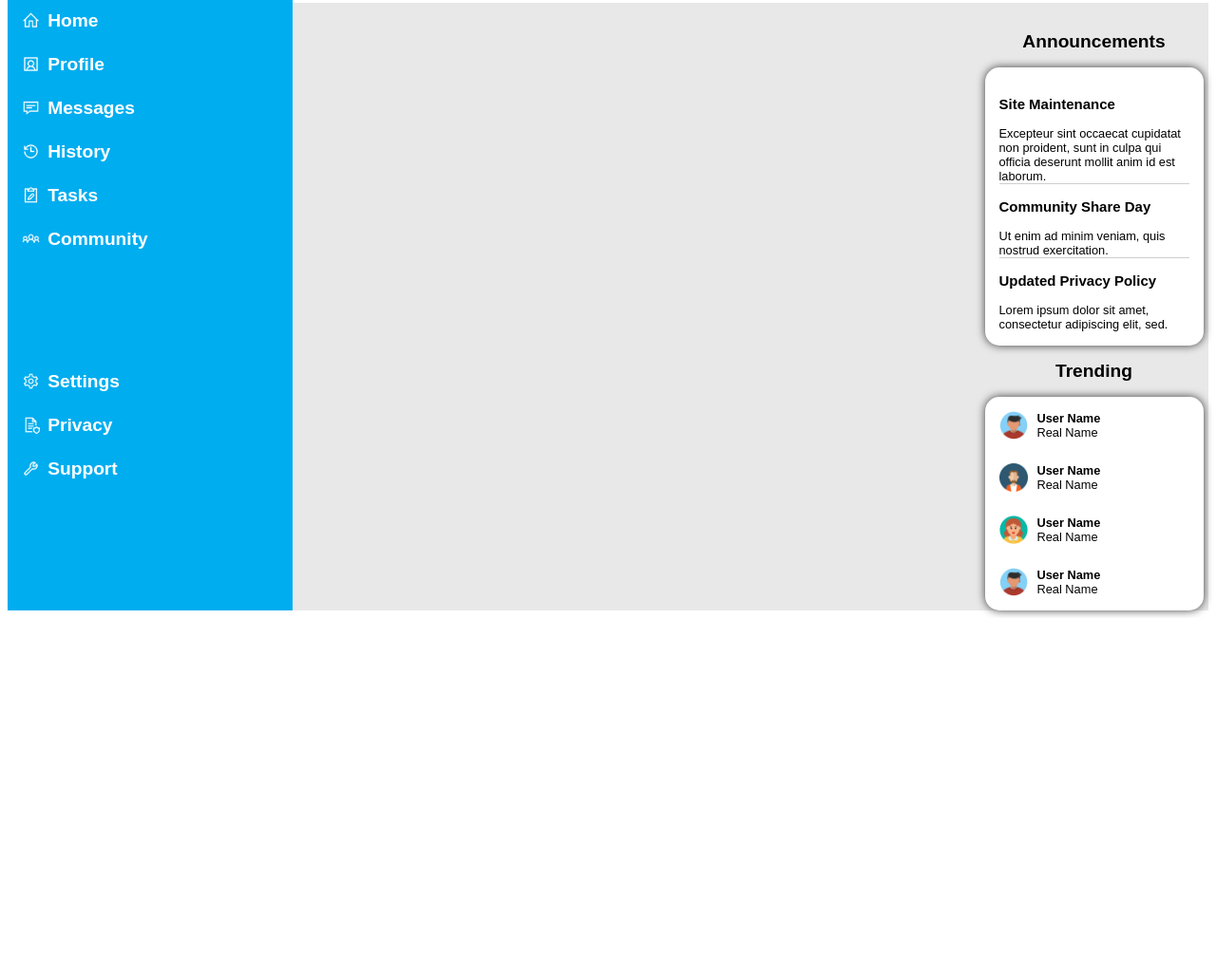
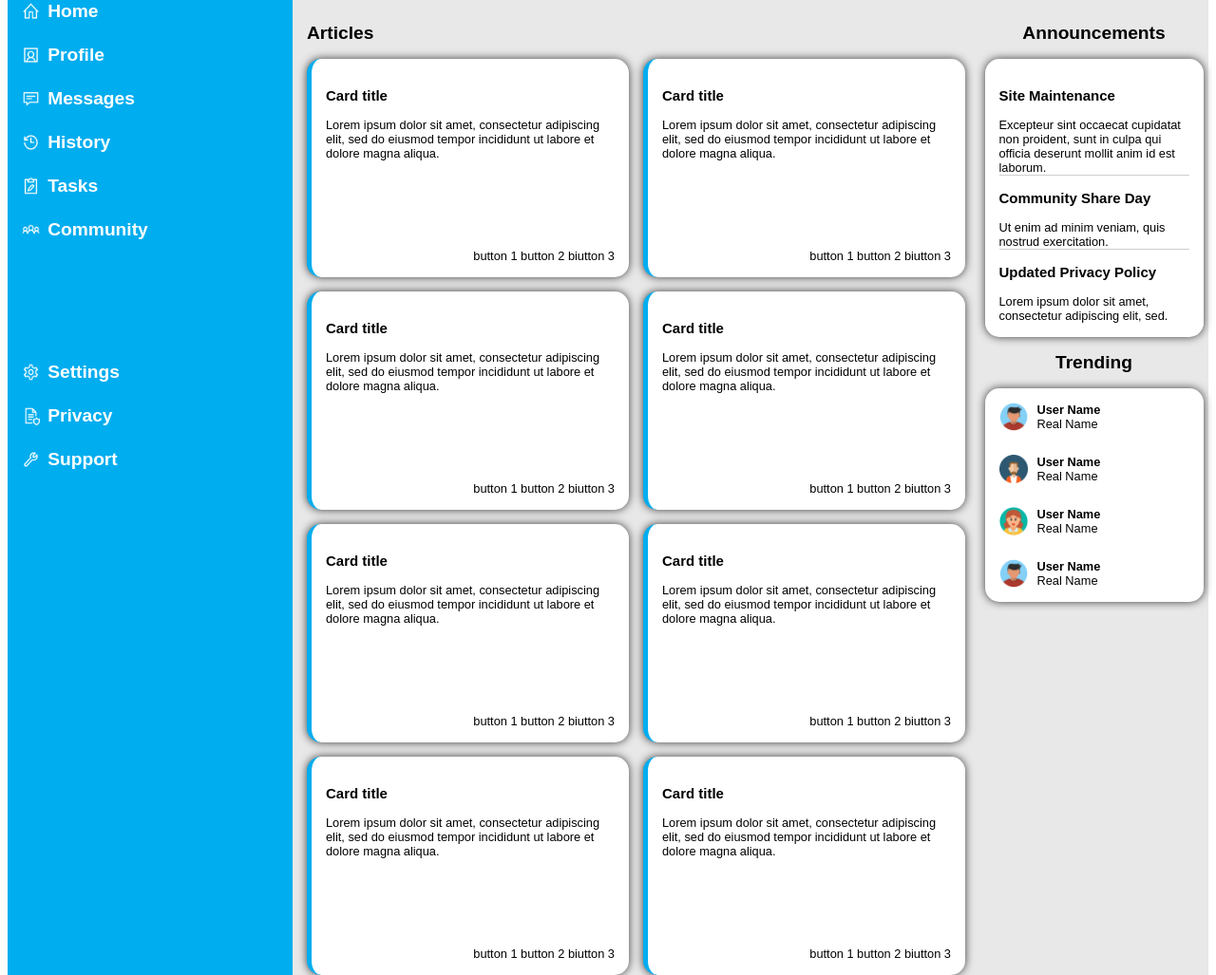
Before and after one commit to GucciGangnam/Admin_dashboard, a plain HTML site: page index.html in a window 1280 px wide. Shown: the part 165-1192 px from the top of the page at 95% size. Before the commit the page ends 816 px from the top, so only its background shows below. Drawn offline with Linux system fonts and the light colour scheme.

Commit message:
all content and styling finished, just have to fill in the interactive buttons in the cards - Merry christmas

```diff
--- a/index.html
+++ b/index.html
@@ -67,7 +67,101 @@
         </div>
         <div class="main">
             <div class="main-left-flex">
+                <div class="main-titles" id="cards-title">
+                    <h2>Articles</h2>
+                </div>
                 <div class="article-flex">
+                    <div class="card" id="card1">
+                        <div class="card-content">
+                            <h3>Card title</h3>
+                            Lorem ipsum dolor sit amet, consectetur adipiscing elit, sed do eiusmod tempor incididunt ut labore et dolore magna aliqua.
+                        </div>
+                        <div class="card-buttons">
+                            button 1
+                            button 2
+                            biutton 3
+                        </div>
+                    </div>
+                    <div class="card" id="card2">
+                        <div class="card-content">
+                            <h3>Card title</h3>
+                            Lorem ipsum dolor sit amet, consectetur adipiscing elit, sed do eiusmod tempor incididunt ut labore et dolore magna aliqua.
+                        </div>
+                        <div class="card-buttons">
+                            button 1
+                            button 2
+                            biutton 3
+                        </div>
+                    </div>
+                    <div class="card" id="card3">
+                        <div class="card-content">
+                            <h3>Card title</h3>
+                            Lorem ipsum dolor sit amet, consectetur adipiscing elit, sed do eiusmod tempor incididunt ut labore et dolore magna aliqua.
+                        </div>
+                        <div class="card-buttons">
+                            button 1
+                            button 2
+                            biutton 3
+                        </div>
+                    </div>
+                    <div class="card" id="card4">
+                        <div class="card-content">
+                            <h3>Card title</h3>
+                            Lorem ipsum dolor sit amet, consectetur adipiscing elit, sed do eiusmod tempor incididunt ut labore et dolore magna aliqua.
+                        </div>
+                        <div class="card-buttons">
+                            button 1
+                            button 2
+                            biutton 3
+                        </div>
+                    </div>
+                    <div class="card" id="card5">
+                        <div class="card-content">
+                            <h3>Card title</h3>
+                            Lorem ipsum dolor sit amet, consectetur adipiscing elit, sed do eiusmod tempor incididunt ut labore et dolore magna aliqua.
+                        </div>
+                        <div class="card-buttons">
+                            button 1
+                            button 2
+                            biutton 3
+                        </div>
+                    </div>
+                    <div class="card" id="card6">
+                        <div class="card-content">
+                            <h3>Card title</h3>
+                            Lorem ipsum dolor sit amet, consectetur adipiscing elit, sed do eiusmod tempor incididunt ut labore et dolore magna aliqua.
+                        </div>
+                        <div class="card-buttons">
+                            button 1
+                            button 2
+                            biutton 3
+                        </div>
+                    </div>
+                    <div class="card" id="card7">
+                        <div class="card-content">
+                            <h3>Card title</h3>
+                            Lorem ipsum dolor sit amet, consectetur adipiscing elit, sed do eiusmod tempor incididunt ut labore et dolore magna aliqua.
+                        </div>
+                        <div class="card-buttons">
+                            button 1
+                            button 2
+                            biutton 3
+                        </div>
+                    </div>
+                    <div class="card" id="card8">
+                        <div class="card-content">
+                            <h3>Card title</h3>
+                            Lorem ipsum dolor sit amet, consectetur adipiscing elit, sed do eiusmod tempor incididunt ut labore et dolore magna aliqua.
+                        </div>
+                        <div class="card-buttons">
+                            button 1
+                            button 2
+                            biutton 3
+                        </div>
+                    </div>
+
+
+
 
                 </div>
             </div>
--- a/style.css
+++ b/style.css
@@ -200,28 +200,39 @@ body {
                 color: salmon;
             }
     .main-left-flex {
-       display: flex;
-       min-width: 200px;
-       flex-wrap: wrap;
-       gap: 25px;
-       justify-content: start;
-       font-size: 0.8em;
-       margin-top: 15px;
-       margin-left: 15px;
-
+        display: flex;
+        flex-direction: column;
+        gap: 0px;
+        margin-top: 15px;
+        font-size: 0.8em;
+        padding-left: 15px;
+        padding-right: 15px;
     }
-    .main-cards-flex {
-
-
-    }
-        .main-card {
-            background-color: white;
+        .article-flex {
             display: flex;
-            flex-direction: column;
-            justify-content: space-between;
-            border-radius: 15px;
-            box-shadow: 0px 0px 10px 0px rgba(0,0,0,0.75);
-            padding: 15px;
-            height: 200px;
-            min-width: 200px;
+            flex-wrap: wrap;
+            gap: 15px;
         }
+            .card {
+                background-color: white;
+                width: 20vw;
+                min-width: 200px;
+                height: 200px;
+                padding: 15px;
+                border-radius: 15px;
+                box-shadow: 0px 0px 10px 0px rgba(0,0,0,0.75);
+                flex-grow: 1;
+                border-left: #00adef 5px solid;
+            }
+            .card:hover {
+                cursor: pointer;
+                border-left: salmon 5px solid;
+            }
+                .card {
+                    display: flex;
+                    flex-direction: column;
+                    justify-content: space-between;
+                }
+                    .card-buttons {
+                        text-align: end;
+                    }
```
